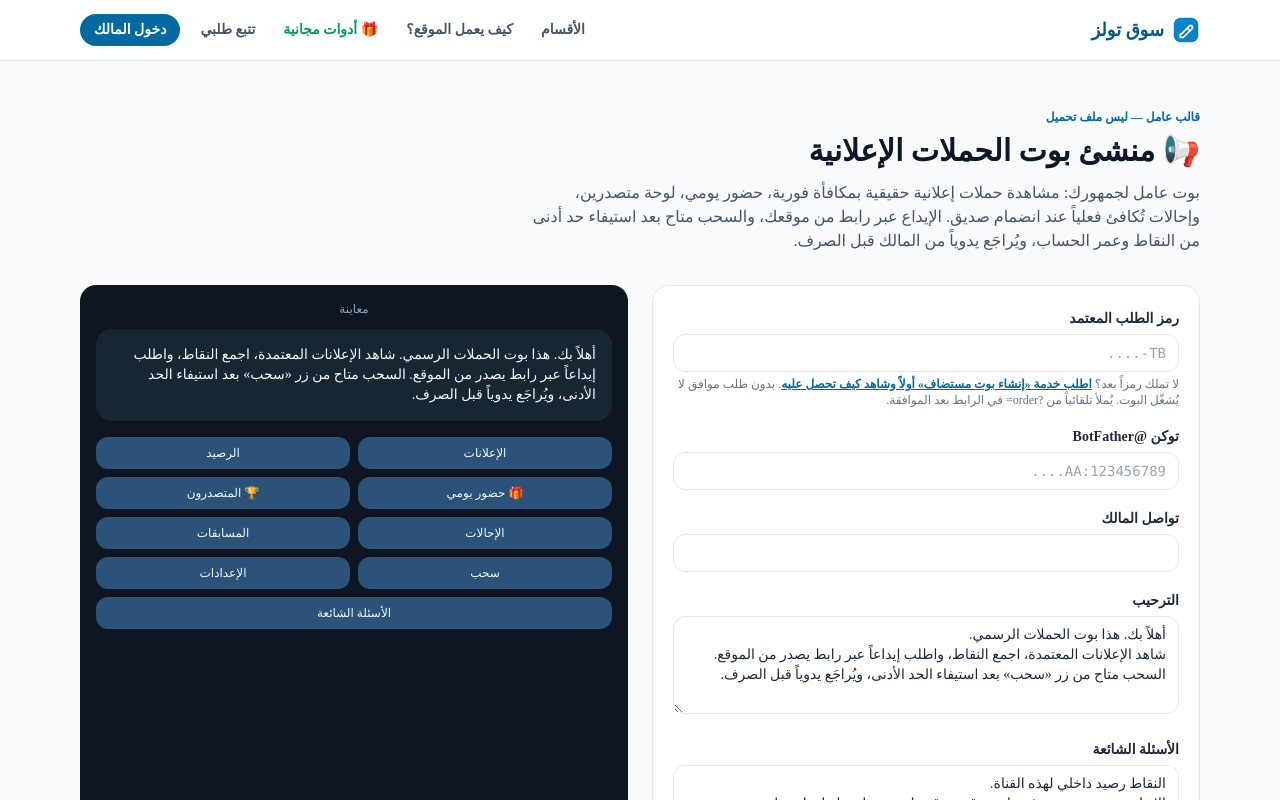
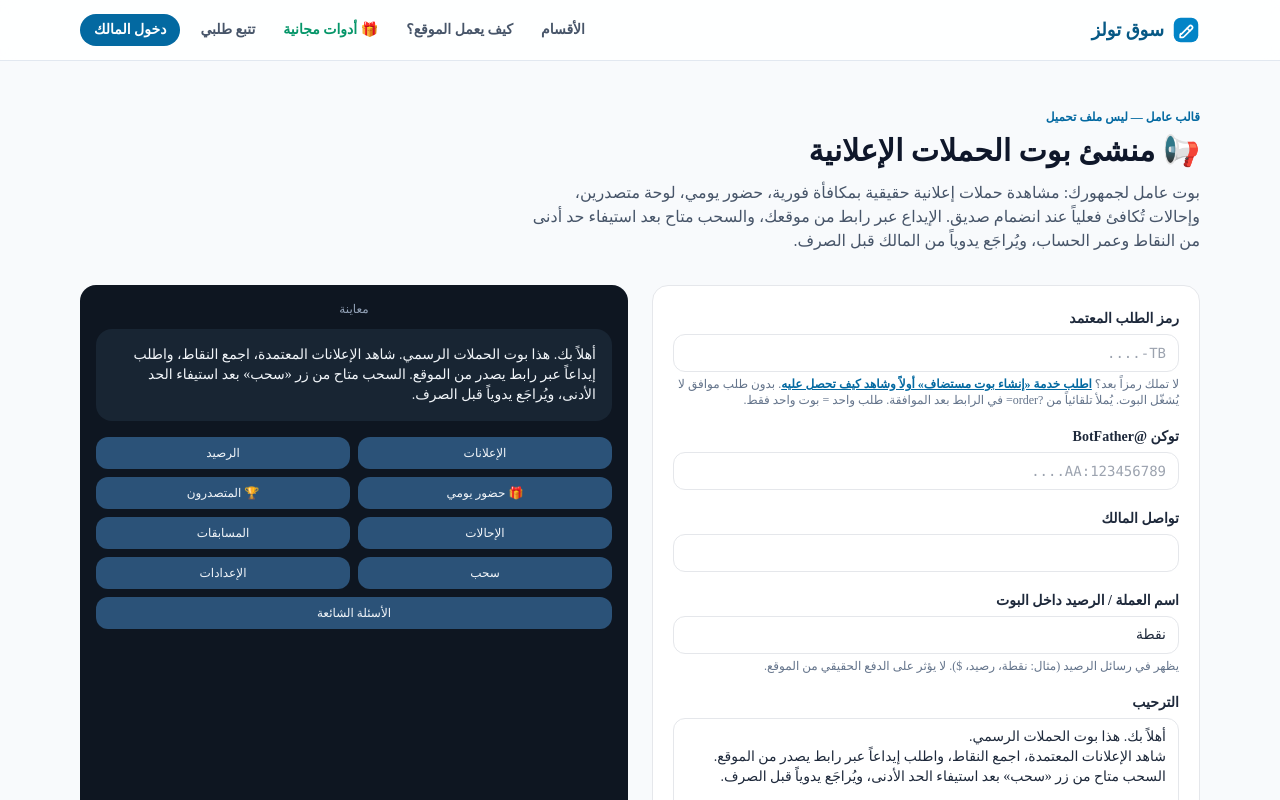
Before and after one commit to jonsnowx1r-lab/Ttbik, a Next.js app: page /bots/ad-campaign in a window 1280 px wide. Shown: the top 800 px of the page. Built offline with nearby package versions, Linux system fonts and the light colour scheme; no server answers.

Commit message:
Grok work-cycle: BotBuilder currencyName editable + one-order note; agent-state update

```diff
--- a/src/app/bots/[template]/BotBuilder.tsx
+++ b/src/app/bots/[template]/BotBuilder.tsx
@@ -18,6 +18,7 @@ export default function BotBuilder({
   const [orderCode, setOrderCode] = useState(initialOrderCode);
   const [welcome, setWelcome] = useState(template.defaults.welcome);
   const [faq, setFaq] = useState(template.defaults.faq);
+  const [currencyName, setCurrencyName] = useState(template.defaults.currencyName);
   const [products, setProducts] = useState(
     template.id === "clinic" ? "استشارة عامة\nفحص دوري" : "منتج تجريبي — 10 نقاط"
   );
@@ -52,6 +53,7 @@ export default function BotBuilder({
           orderCode,
           welcome,
           faq,
+          currencyName: currencyName.trim() || template.defaults.currencyName,
           products: template.id === "store" || template.id === "clinic" ? products : "",
           merchantTgId: template.id === "store" ? merchantTgId.trim() : undefined,
         }),
@@ -97,7 +99,7 @@ export default function BotBuilder({
             <Link href="/how-it-works" className="font-semibold text-brand-700 underline">
               اطلب خدمة «إنشاء بوت مستضاف» أولاً وشاهد كيف تحصل عليه
             </Link>
-            . بدون طلب موافق لا يُشغّل البوت. يُملأ تلقائياً من ?order= في الرابط بعد الموافقة.
+            . بدون طلب موافق لا يُشغّل البوت. يُملأ تلقائياً من ?order= في الرابط بعد الموافقة. طلب واحد = بوت واحد فقط.
           </p>
         </div>
         <div>
@@ -128,6 +130,19 @@ export default function BotBuilder({
             )}
           </div>
         )}
+        <div>
+          <label className="text-sm font-bold">اسم العملة / الرصيد داخل البوت</label>
+          <input
+            value={currencyName}
+            onChange={(e) => setCurrencyName(e.target.value)}
+            className="mt-1 w-full rounded-xl border px-3 py-2 text-sm"
+            placeholder={template.defaults.currencyName}
+            maxLength={24}
+          />
+          <p className="mt-1 text-xs text-slate-500">
+            يظهر في رسائل الرصيد (مثال: نقطة، رصيد، $). لا يؤثر على الدفع الحقيقي من الموقع.
+          </p>
+        </div>
         <div>
           <label className="text-sm font-bold">الترحيب</label>
           <textarea value={welcome} onChange={(e) => setWelcome(e.target.value)} rows={4} className="mt-1 w-full rounded-xl border px-3 py-2 text-sm" />
```
Also changed, not shown: 1 other file (tests, documents, lock files or other folders).
